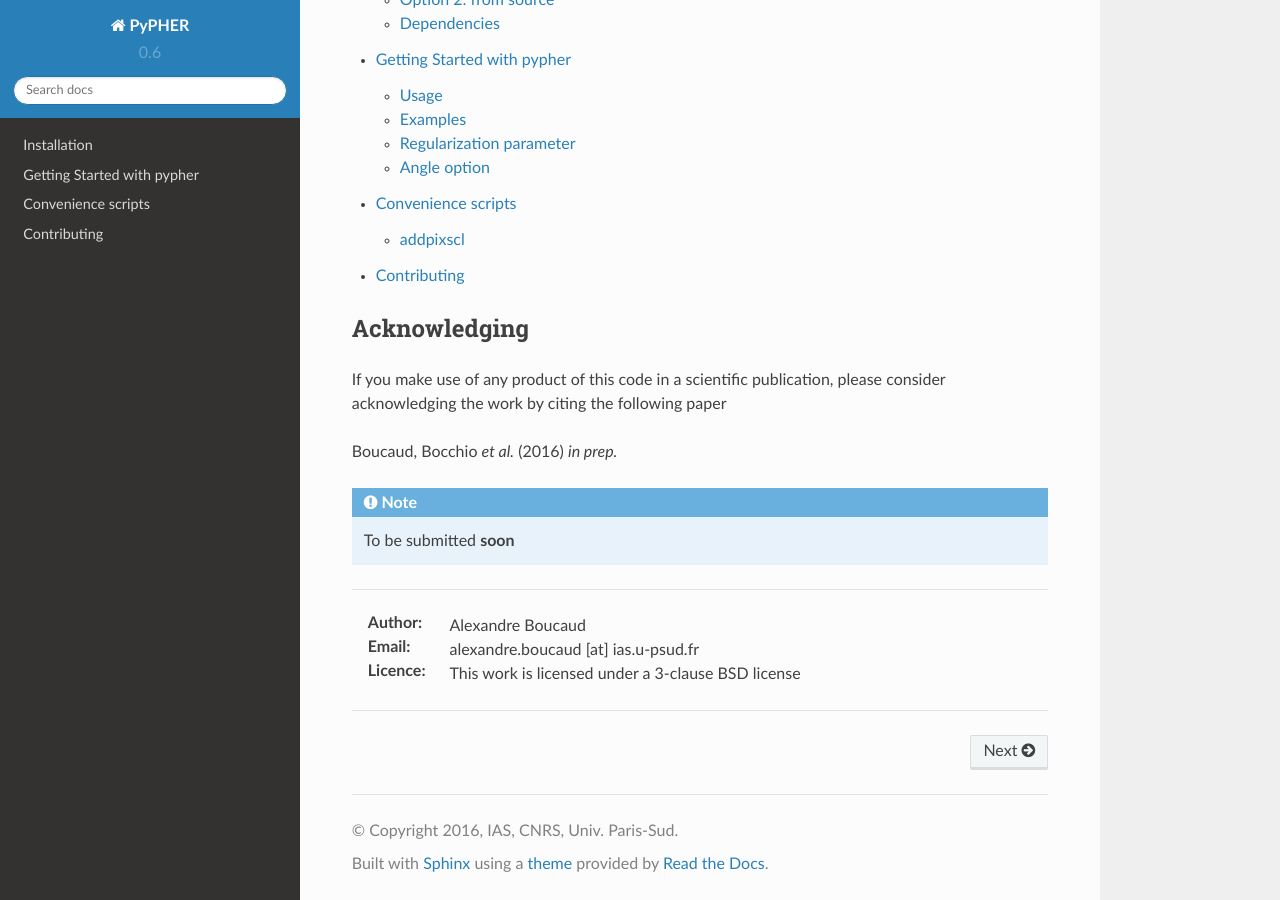
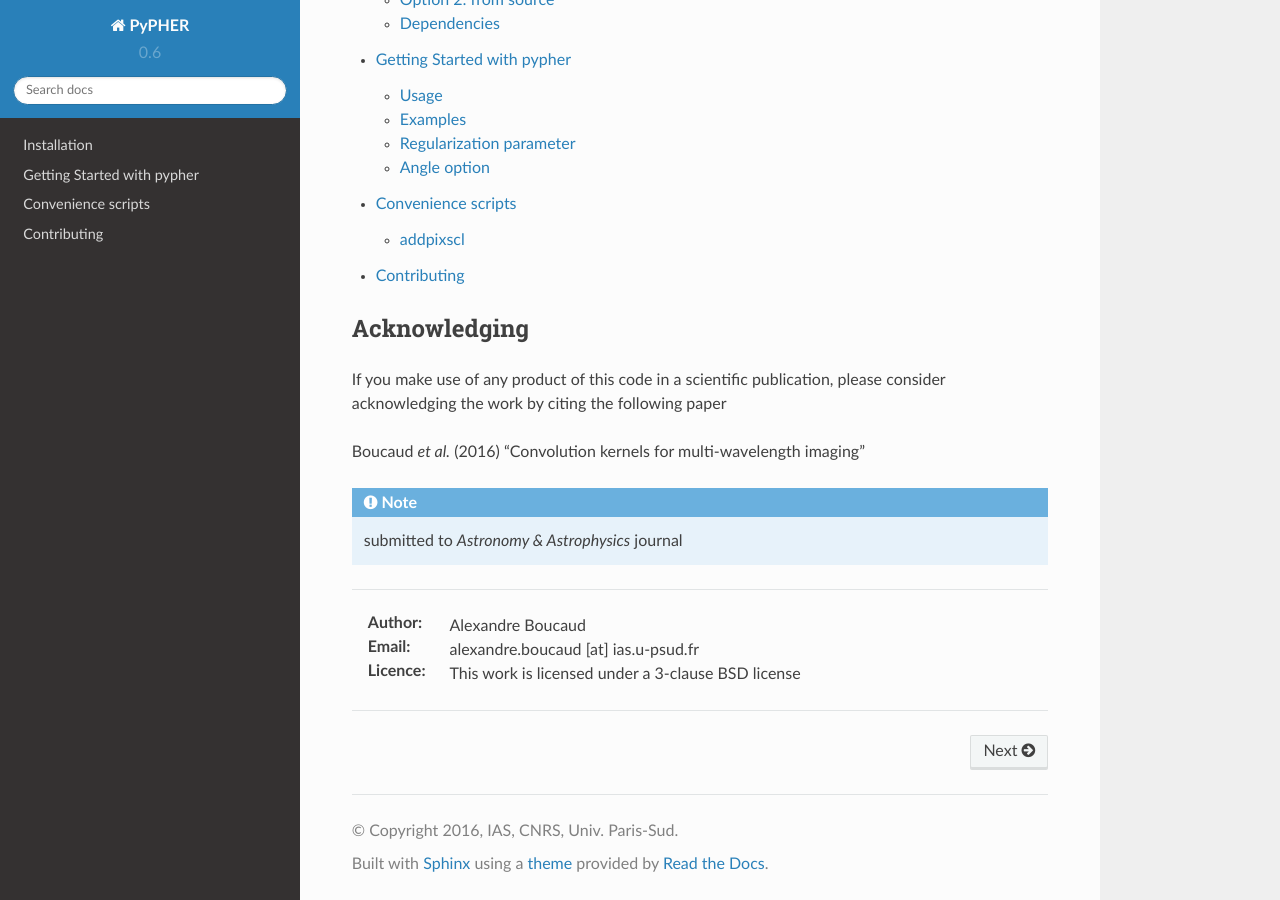
Before and after one commit to aboucaud/pypher, a Sphinx documentation site: the page built from docs/index.rst, in a window 1280 px wide and 900 px high, scrolled down 1289 px. Built offline with Sphinx 7.4.7 and the Read the Docs theme 2.0.0, drawn with Linux system fonts in a browser that asks for light colours.

Commit message:
Add associated research paper title

```diff
--- a/README.rst
+++ b/README.rst
@@ -68,9 +68,9 @@ Acknowledging
 If you make use of any product of this code in a scientific publication,
 please consider acknowledging the work by citing the following paper
 
-Boucaud, Bocchio *et al.* (2016) *in prep.*
+Boucaud *et al.* (2016) "Convolution kernels for multi-wavelength imaging"
 
-**Note:** To be submitted **soon**
+**Note:** *A&A submitted*
 
 .. |pypi| image:: https://img.shields.io/pypi/v/pypher.svg
     :alt: Latest Version
--- a/docs/index.rst
+++ b/docs/index.rst
@@ -65,10 +65,10 @@ Acknowledging
 If you make use of any product of this code in a scientific publication,
 please consider acknowledging the work by citing the following paper
 
-Boucaud, Bocchio *et al.* (2016) *in prep.*
+Boucaud *et al.* (2016) "Convolution kernels for multi-wavelength imaging"
 
 
-.. note:: To be submitted **soon**
+.. note:: submitted to *Astronomy & Astrophysics* journal
 
 ----
 
```
